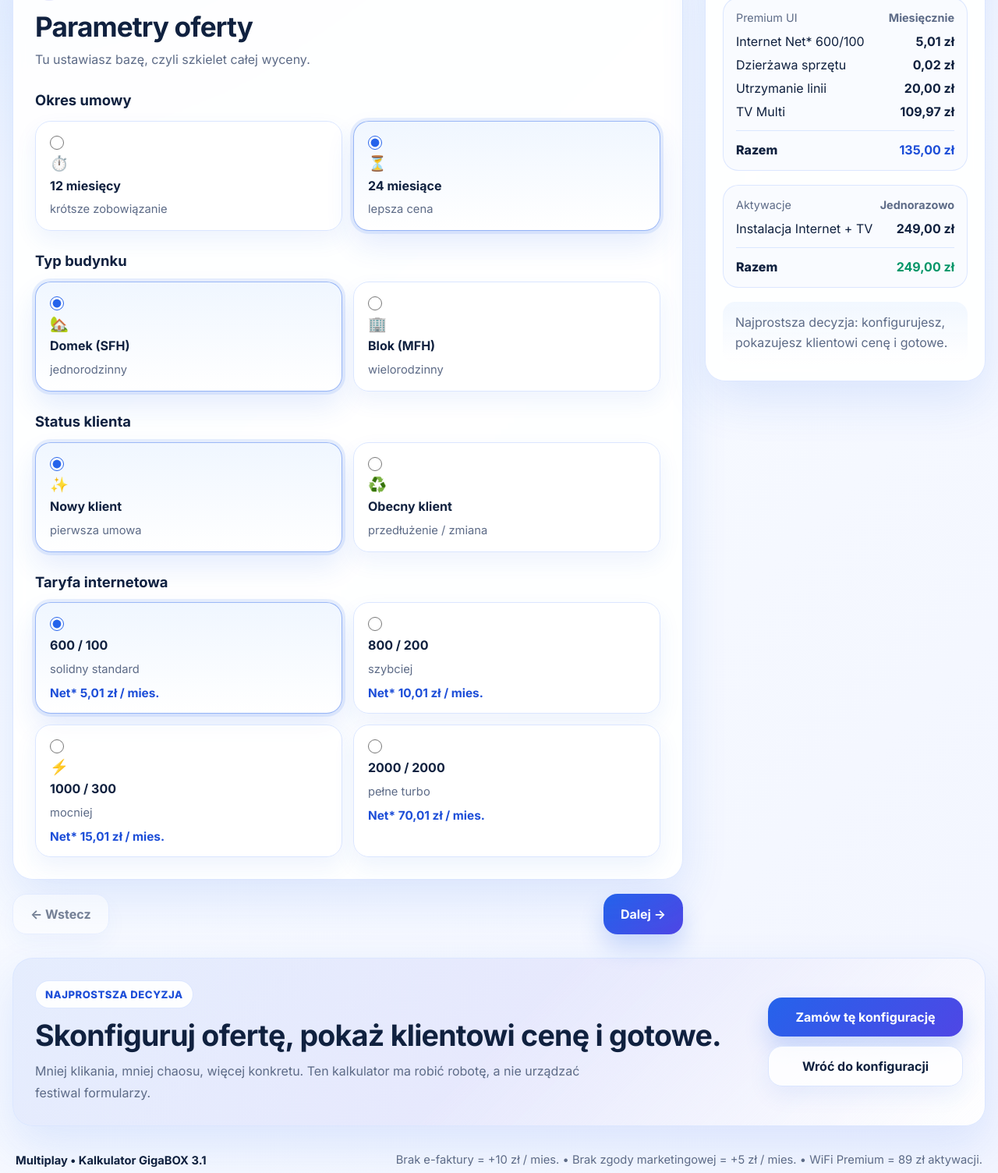
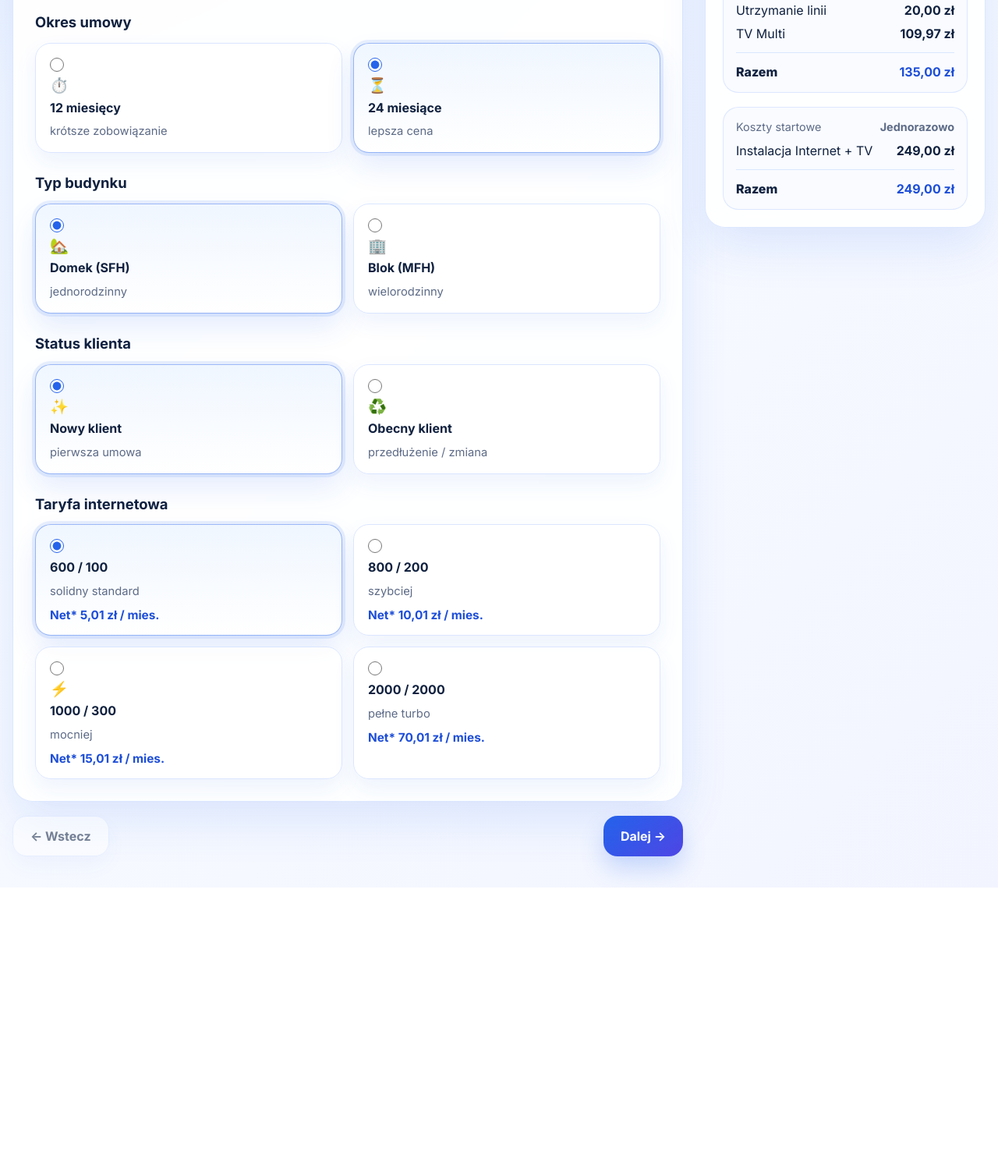
Before and after one commit to multiplay-pages/gigabox_kalkulator, a plain HTML site: page index.html in a window 1280 px wide. Shown: the part 616-2120 px from the top of the page at 78% size. After the commit the page ends 1754 px from the top, so only its background shows below. Drawn offline with Linux system fonts and the light colour scheme.

Commit message:
Add files via upload

```diff
--- a/index.html
+++ b/index.html
@@ -25,23 +25,8 @@
       <h1>Kalkulator Oferty GigaBOX 3.1</h1>
       <p class="hero-lead">
         Skonfiguruj ofertę w kilka sekund i pokaż klientowi przejrzystą, atrakcyjną cenę —
-        bez ręcznego liczenia, bez chaosu i bez przepychania się z Excelem jak z dzikim zwierzem.
+        bez ręcznego liczenia i bez chaosu w arkuszach.
       </p>
-
-      <div class="hero-highlights">
-        <div class="hero-highlight-card">
-          <span class="hero-highlight-label">Konfiguracja</span>
-          <strong>Klikasz i liczysz</strong>
-        </div>
-        <div class="hero-highlight-card">
-          <span class="hero-highlight-label">Kod</span>
-          <strong>HTML + CSS + JS</strong>
-        </div>
-        <div class="hero-highlight-card">
-          <span class="hero-highlight-label">Publikacja</span>
-          <strong>GitHub Pages</strong>
-        </div>
-      </div>
 
       <div class="hero-actions">
         <button class="btn btn-primary" type="button" data-go-step="1">Zacznij konfigurację</button>
@@ -438,7 +423,7 @@
 
           <div class="sidebar-summary-block">
             <div class="sidebar-summary-head">
-              <span>Premium UI</span>
+              <span>Pozycje</span>
               <strong>Miesięcznie</strong>
             </div>
             <div id="sidebarMonthly" class="sidebar-list"></div>
@@ -450,7 +435,7 @@
 
           <div class="sidebar-summary-block">
             <div class="sidebar-summary-head">
-              <span>Aktywacje</span>
+              <span>Koszty startowe</span>
               <strong>Jednorazowo</strong>
             </div>
             <div id="sidebarOneTime" class="sidebar-list"></div>
@@ -459,39 +444,9 @@
               <strong id="sidebarTotalOneTime">0,00 zł</strong>
             </div>
           </div>
-
-          <div class="sidebar-footer-note">
-            Najprostsza decyzja: konfigurujesz, pokazujesz klientowi cenę i gotowe.
-          </div>
         </div>
       </aside>
     </main>
-
-    <section class="bottom-cta">
-      <div class="bottom-cta-card">
-        <div class="cta-copy">
-          <div class="cta-kicker">Najprostsza decyzja</div>
-          <h2>Skonfiguruj ofertę, pokaż klientowi cenę i gotowe.</h2>
-          <p>
-            Mniej klikania, mniej chaosu, więcej konkretu. Ten kalkulator ma robić robotę,
-            a nie urządzać festiwal formularzy.
-          </p>
-        </div>
-
-        <div class="cta-actions">
-          <button class="btn btn-primary" type="button" data-go-step="5">Zamów tę konfigurację</button>
-          <button class="btn btn-secondary" type="button" data-go-step="1">Wróć do konfiguracji</button>
-        </div>
-      </div>
-    </section>
-
-    <footer class="site-footer">
-      <div class="site-footer-brand">Multiplay • Kalkulator GigaBOX 3.1</div>
-      <div class="site-footer-note">
-        Brak e-faktury = +10 zł / mies. • Brak zgody marketingowej = +5 zł / mies. •
-        WiFi Premium = 89 zł aktywacji.
-      </div>
-    </footer>
   </div>
 
   <script src="script.js"></script>
--- a/styles.css
+++ b/styles.css
@@ -3,7 +3,6 @@
   --bg-2: #f7faff;
   --bg-3: #f2f5ff;
   --card: rgba(255, 255, 255, 0.9);
-  --card-strong: #ffffff;
   --line: #dbe6ff;
   --line-strong: #bfd3ff;
   --text: #10213f;
@@ -12,7 +11,6 @@
   --blue-2: #1d4ed8;
   --indigo: #4f46e5;
   --green: #059669;
-  --green-soft: #e9fff4;
   --amber: #a16207;
   --amber-soft: #fff7db;
   --shadow-lg: 0 24px 60px rgba(37, 99, 235, 0.12);
@@ -53,8 +51,8 @@ button {
 }
 
 img {
+  display: block;
   max-width: 100%;
-  display: block;
 }
 
 .hidden {
@@ -68,8 +66,8 @@ img {
 }
 
 .hero {
+  margin-bottom: 28px;
   text-align: center;
-  margin-bottom: 28px;
 }
 
 .hero-badge {
@@ -113,114 +111,11 @@ img {
   color: var(--muted);
 }
 
-.hero-highlights {
-  display: grid;
-  grid-template-columns: repeat(3, minmax(0, 1fr));
-  gap: 16px;
-  width: min(920px, 100%);
-  margin: 24px auto 0;
-}
-
 .hero-actions {
   display: flex;
   justify-content: center;
   gap: 14px;
-  margin-top: 20px;
-}
-
-.bottom-cta {
-  margin-top: 30px;
-}
-
-.bottom-cta-card {
-  display: flex;
-  align-items: center;
-  justify-content: space-between;
-  gap: 24px;
-  padding: 28px;
-  border: 1px solid rgba(219, 230, 255, 0.95);
-  border-radius: var(--radius-xl);
-  background: linear-gradient(135deg, rgba(37, 99, 235, 0.08), rgba(79, 70, 229, 0.08), rgba(255, 255, 255, 0.92));
-  box-shadow: var(--shadow-lg);
-}
-
-.cta-kicker {
-  display: inline-flex;
-  align-items: center;
-  min-height: 36px;
-  padding: 0 12px;
-  border-radius: 999px;
-  background: rgba(255, 255, 255, 0.92);
-  border: 1px solid rgba(219, 230, 255, 0.95);
-  color: var(--blue-2);
-  font-size: 0.82rem;
-  font-weight: 800;
-  letter-spacing: 0.04em;
-  text-transform: uppercase;
-}
-
-.cta-copy h2 {
-  margin: 14px 0 0;
-  font-size: clamp(1.6rem, 3.2vw, 2.35rem);
-  line-height: 1.1;
-  letter-spacing: -0.02em;
-}
-
-.cta-copy p {
-  margin: 12px 0 0;
-  max-width: 720px;
-  color: var(--muted);
-  line-height: 1.7;
-}
-
-.cta-actions {
-  display: flex;
-  flex-direction: column;
-  gap: 12px;
-  min-width: 250px;
-}
-
-.site-footer {
-  display: flex;
-  align-items: center;
-  justify-content: space-between;
-  gap: 18px;
-  margin-top: 18px;
-  padding: 14px 4px 0;
-  color: var(--muted);
-  font-size: 0.92rem;
-}
-
-.site-footer-brand {
-  font-weight: 700;
-  color: var(--text);
-}
-
-.site-footer-note {
-  text-align: right;
-  line-height: 1.6;
-}
-
-.hero-highlight-card {
-  padding: 18px 20px;
-  border: 1px solid rgba(219, 230, 255, 0.95);
-  border-radius: var(--radius-lg);
-  background: rgba(255, 255, 255, 0.9);
-  box-shadow: var(--shadow-md);
-}
-
-.hero-highlight-label {
-  display: block;
-  margin-bottom: 8px;
-  font-size: 0.82rem;
-  font-weight: 700;
-  text-transform: uppercase;
-  letter-spacing: 0.08em;
-  color: var(--muted);
-}
-
-.hero-highlight-card strong {
-  font-size: 1rem;
+  margin-top: 26px;
 }
 
 .layout-grid {
@@ -228,6 +123,10 @@ img {
   grid-template-columns: minmax(0, 1fr) 360px;
   gap: 28px;
   align-items: start;
+}
+
+.main-column {
+  min-width: 0;
 }
 
 .progress-nav {
@@ -381,16 +280,16 @@ img {
 
 .option-subtitle {
   display: block;
-  color: var(--muted);
   font-size: 0.92rem;
   line-height: 1.5;
+  color: var(--muted);
 }
 
 .price-card strong,
 .option-card strong {
   margin-top: 2px;
+  font-size: 0.96rem;
   color: var(--blue-2);
-  font-size: 0.96rem;
 }
 
 .horizontal-card {
@@ -427,8 +326,8 @@ img {
 }
 
 .warning-note {
+  border-color: rgba(245, 158, 11, 0.28);
   background: var(--amber-soft);
-  border-color: rgba(245, 158, 11, 0.28);
   color: var(--amber);
 }
 
@@ -472,8 +371,8 @@ img {
   margin-top: 12px;
   font-size: 1.1rem;
   font-weight: 800;
+  text-align: center;
   color: var(--blue-2);
-  text-align: center;
 }
 
 .nested-block {
@@ -500,9 +399,9 @@ img {
 
 .price-mini-box span {
   display: block;
+  margin-bottom: 4px;
   font-size: 0.8rem;
   color: var(--muted);
-  margin-bottom: 4px;
 }
 
 .price-mini-box strong {
@@ -564,7 +463,8 @@ img {
   color: var(--blue-2);
 }
 
-.summary-total-row.single-tone strong {
+.summary-total-row.single-tone strong,
+.green-total strong {
   color: var(--green);
 }
 
@@ -651,19 +551,6 @@ img {
   color: var(--blue-2);
 }
 
-.green-total strong {
-  color: var(--green);
-}
-
-.sidebar-footer-note {
-  margin-top: 18px;
-  padding: 14px 16px;
-  border-radius: 16px;
-  background: linear-gradient(180deg, rgba(239, 246, 255, 0.85), rgba(255, 255, 255, 0.95));
-  color: var(--muted);
-  line-height: 1.6;
-}
-
 @media (max-width: 1120px) {
   .layout-grid {
     grid-template-columns: 1fr;
@@ -675,7 +562,11 @@ img {
 }
 
 @media (max-width: 860px) {
-  .hero-highlights,
+  .page-shell {
+    width: min(100%, calc(100% - 20px));
+    padding-top: 16px;
+  }
+
   .option-grid.two-col,
   .price-mini-box,
   .two-line-box {
@@ -690,24 +581,9 @@ img {
   .sidebar-row,
   .summary-total-row,
   .sidebar-summary-head,
-  .sidebar-total,
-  .bottom-cta-card,
-  .site-footer {
+  .sidebar-total {
     flex-direction: column;
     align-items: stretch;
-  }
-
-  .cta-actions {
-    min-width: 100%;
-  }
-
-  .site-footer-note {
-    text-align: left;
-  }
-
-  .page-shell {
-    width: min(100%, calc(100% - 20px));
-    padding-top: 16px;
   }
 
   .step-panel,
@@ -727,14 +603,13 @@ img {
 
 @media (max-width: 560px) {
   .hero-badge {
+    padding: 9px 12px;
     font-size: 0.78rem;
-    padding: 9px 12px;
   }
 
   .hero-lead,
   .step-lead,
-  .info-note,
-  .sidebar-footer-note {
+  .info-note {
     font-size: 0.94rem;
   }
 
```
